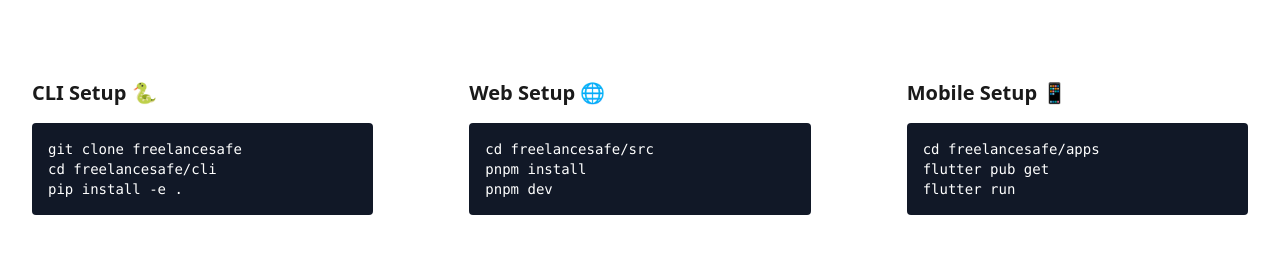
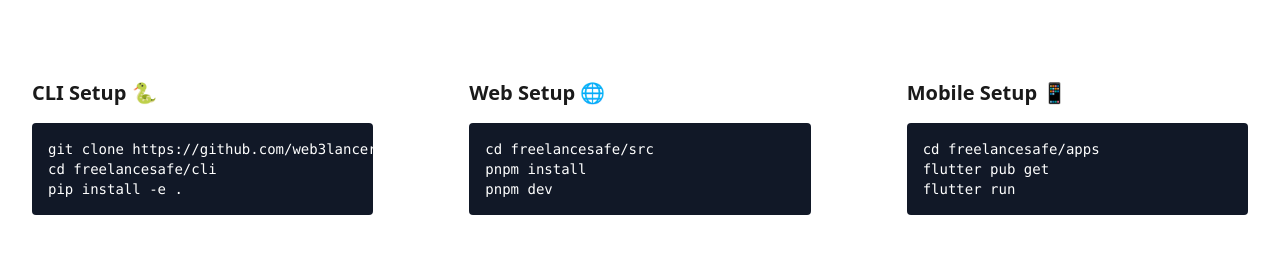
Before and after one commit to web3lancer/freelancesafe, a Next.js app: page / in a window 1280 px wide. Shown: the part 1020-1285 px from the top of the page. Built offline with nearby package versions, Linux system fonts and the light colour scheme.

Commit message:
📝 Add missing imports and documentation in src/app/page.

```diff
--- a/src/app/page.tsx
+++ b/src/app/page.tsx
@@ -78,7 +78,7 @@
             <div className="bg-paper p-8 rounded-lg elevation-1 dark:bg-dark-paper dark:elevation-1">
               <h3 className="text-xl font-bold mb-4">CLI Setup 🐍</h3>
               <pre className="bg-gray-900 text-white p-4 rounded text-sm">
-                {`git clone freelancesafe
+                {`git clone https://github.com/web3lancer/freelancesafe
 cd freelancesafe/cli
 pip install -e .`}
               </pre>
```
